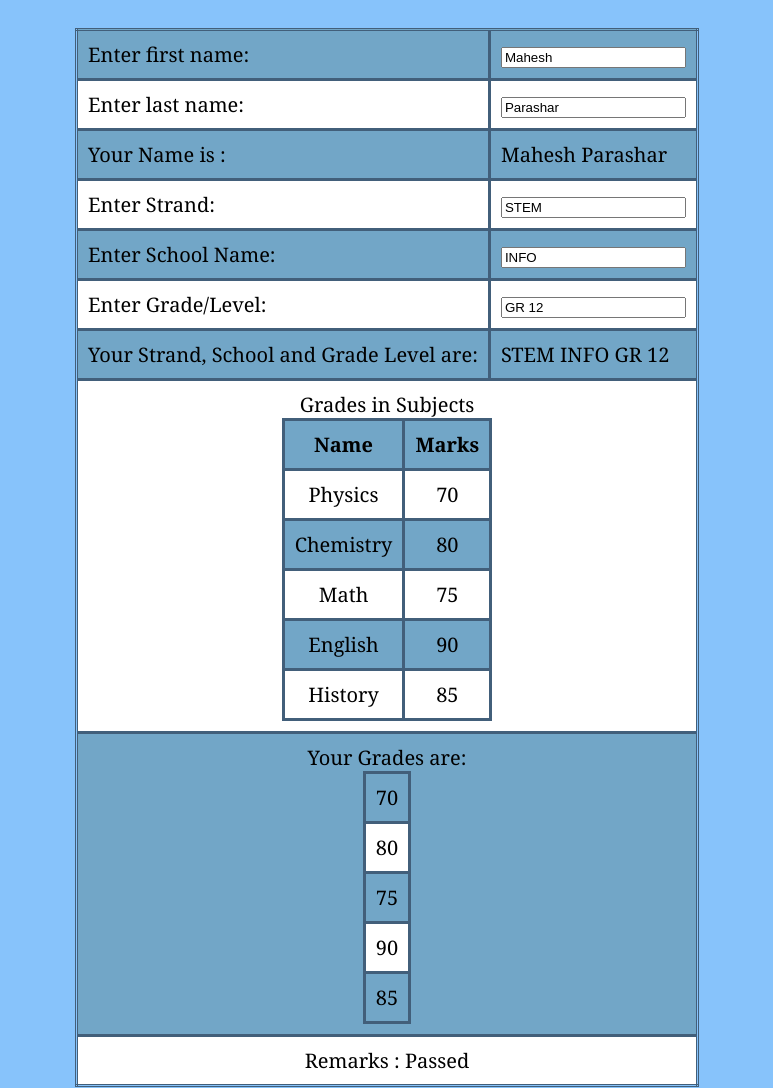
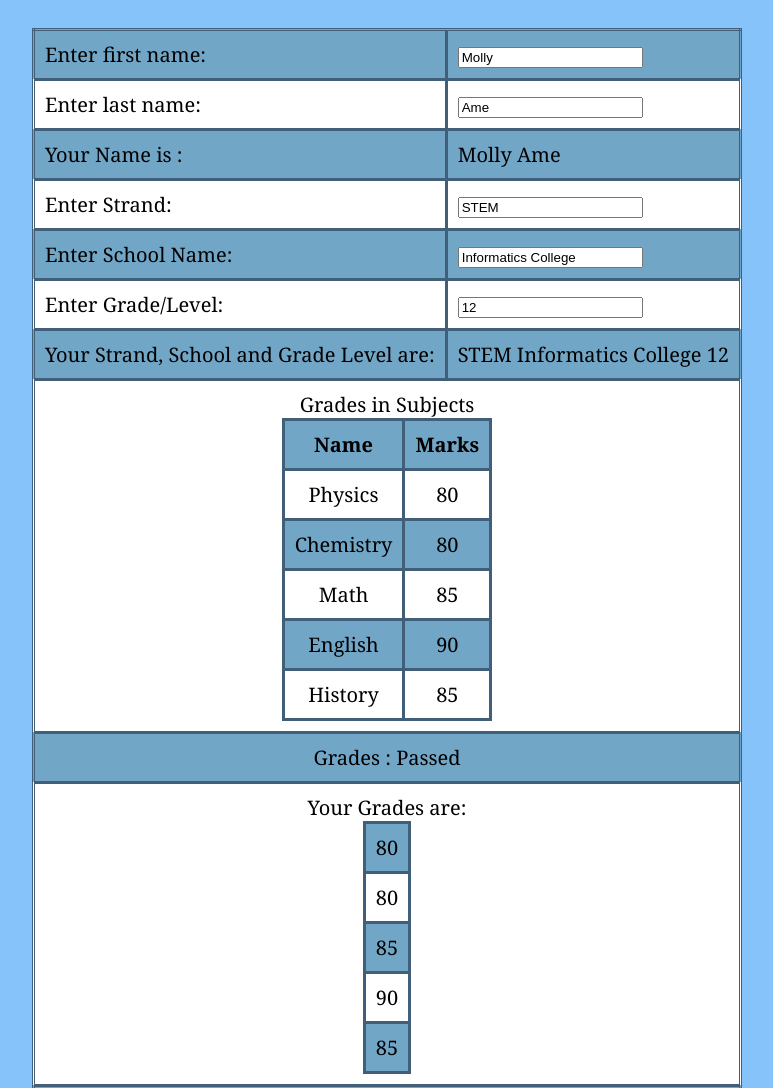
Before and after one commit to pjl1130/coursera-test, a plain HTML site: page ProgAct3/index.html in a window 1280 px wide. Shown: the part 180-1268 px from the top of the page, without its empty margins (253-1026 px from the left). Drawn offline with nearby package versions, Linux system fonts and the light colour scheme.

Commit message:
Activity#3

```diff
--- a/ProgAct3/index.html
+++ b/ProgAct3/index.html
@@ -84,6 +84,9 @@ color: white;
                   </table>
             </td>
          </tr>
+         <tr>
+         <td colspan="2" style="text-align: center;">Grades : Passed</td>
+      </tr>
          <tr >
             <td colspan="2" style="text-align: center;">Your Grades are:
             <table align="center">
@@ -156,6 +159,9 @@ color: white;
             </td>
          </tr>
          <tr>
+            <td colspan="2" style="text-align: center;">Grades : Passed</td>
+         </tr>
+         <tr>
          <td colspan="2" style="text-align: center;">Remarks : Passed</td>
          </tr>
          </table>
@@ -210,6 +216,9 @@ color: white;
                   </table>
             </td>
          </tr>
+         <tr>
+            <td colspan="2" style="text-align: center;">Grades : Passed</td>
+         </tr>
          <tr >
             <td colspan="2" style="text-align: center;">Your Grades are:
             <table align="center">
--- a/ProgAct3/studentController.js
+++ b/ProgAct3/studentController.js
@@ -1,15 +1,15 @@
 mainApp.controller("studentController", function($scope) {
     $scope.student1 = {
-       firstName: "Mahesh",
-       lastName: "Parashar",
+       firstName: "Molly",
+       lastName: "Ame",
        strand: "STEM",
-       school:"INFO",
-       level:"GR 12",
+       school:"Informatics College",
+       level:"12",
 
        subject:[
-          {name:'Physics',marks:70},
+          {name:'Physics',marks:80},
           {name:'Chemistry',marks:80},
-          {name:'Math',marks:75},
+          {name:'Math',marks:85},
           {name:'English',marks:90},
           {name:'History',marks:85}
        ],
@@ -31,7 +31,7 @@ mainApp.controller("studentController", function($scope) {
       firstName: "Jack",
       lastName: "Rogers",
       strand: "ABM",
-      school:"San Beda",
+      school:"San Beda Alabang",
       level:"11",
 
       subject:[
@@ -59,7 +59,7 @@ mainApp.controller("studentController", function($scope) {
       firstName: "Koko",
       lastName: "Bop",
       strand: "HUMMS",
-      school:"FEU",
+      school:"FEU Alabang",
       level:"11",
 
       subject:[
```
